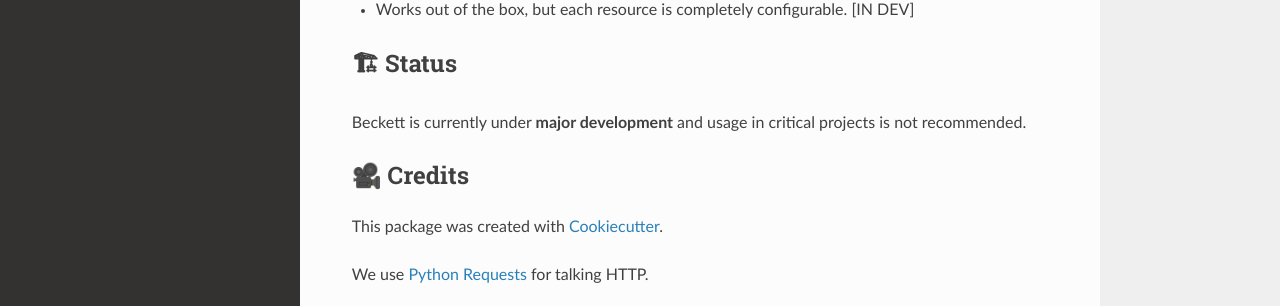
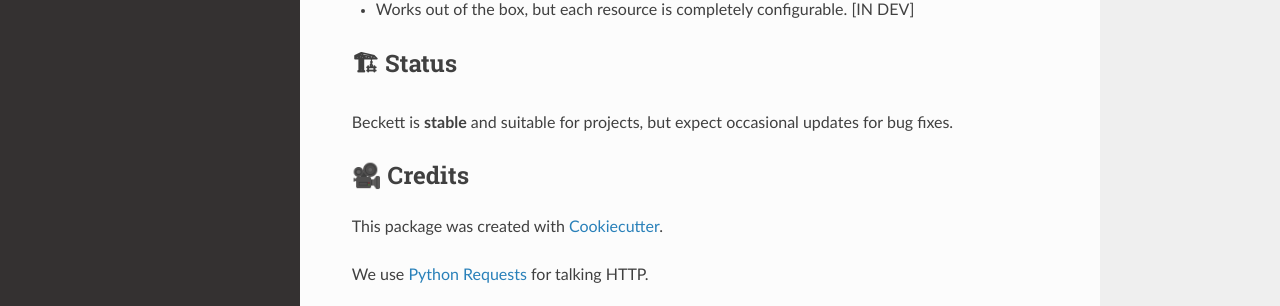
Before and after one commit to sshyran/beckett, an MkDocs documentation site: the page built from docs/index.md, in a window 1280 px wide and 1359 px high. Shown: the part 871-1177 px from the top of the window. Built offline with MkDocs 1.6.1, drawn with Linux system fonts in a browser that asks for light colours; nearby versions of some CDN libraries; old or Windows-style settings are respelled for this version of MkDocs.

Commit message:
update readme

```diff
--- a/docs/index.md
+++ b/docs/index.md
@@ -27,7 +27,7 @@ Beckett is a convention-based framework for building Python interfaces around HT
 🏗 Status
 ----------
 
-Beckett is currently under **major development** and usage in critical projects is not recommended.
+Beckett is **stable** and suitable for projects, but expect occasional updates for bug fixes.
 
 
 🎥 Credits
```
Also changed, not shown: README.rst.
